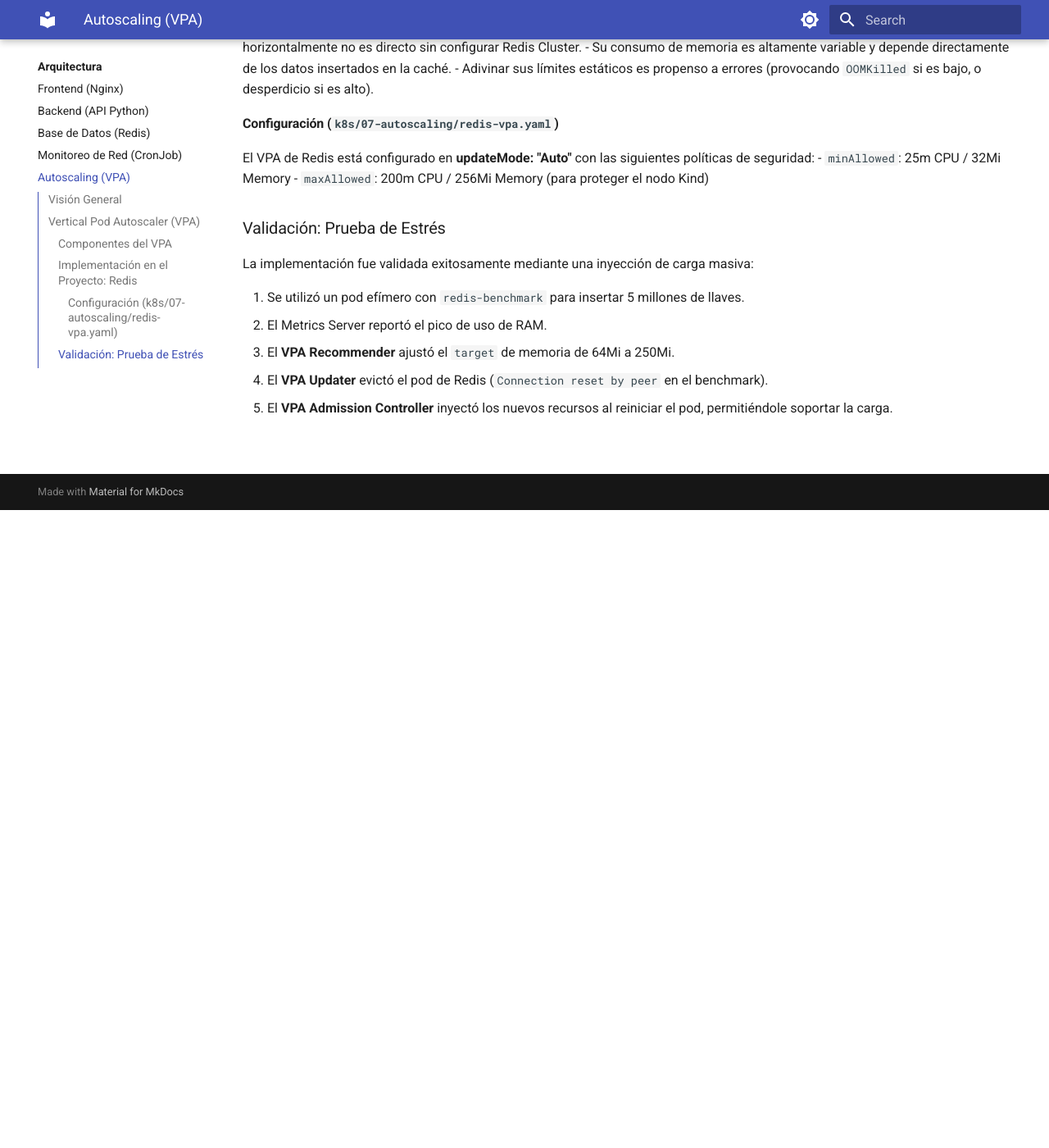
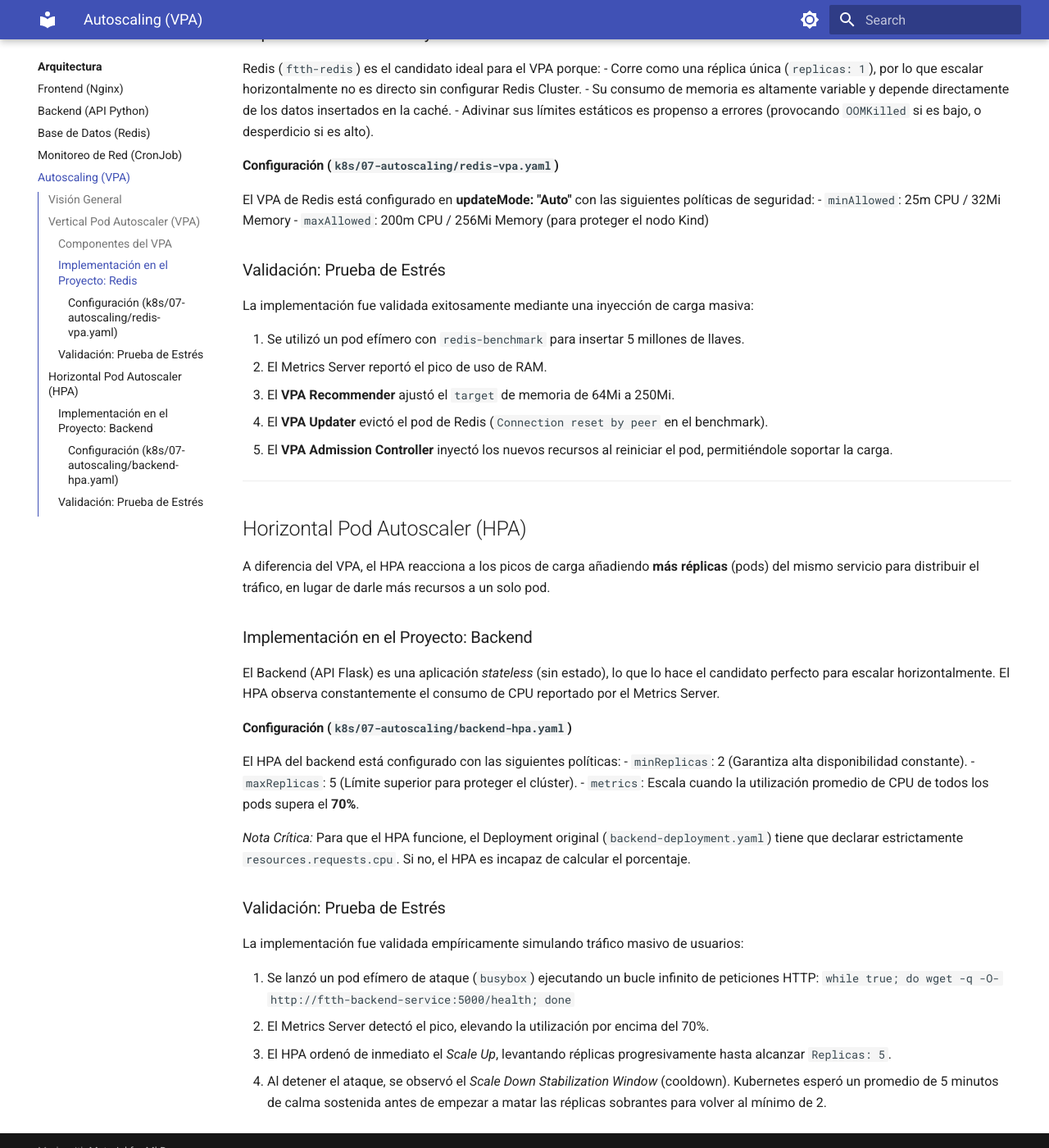
Before and after one commit to LabordaSebastian/proyecto-k8s-ftth, an MkDocs documentation site: the page built from docs/architecture/autoscaling.md, in a window 1280 px wide and 1400 px high, scrolled down 778 px. Shown: the whole window at 82% size. Built offline with MkDocs 1.6.1 and Material for MkDocs 9.7.7, drawn with Linux system fonts in a browser that asks for light colours; some of the changed text lies outside the part shown.

Commit message:
feat(autoscaling): implement HPA for backend with validation rules
- Added HorizontalPodAutoscaler for ftth-backend (70% CPU target)
- Documented HPA and Scale Down Stabilization Window (Cooldown)
- Enforced new mandatory validation rules in Orchestrator (AGENTS.md)

```diff
--- a/docs/architecture/autoscaling.md
+++ b/docs/architecture/autoscaling.md
@@ -4,7 +4,9 @@
 
 El proyecto implementa estrategias avanzadas de escalado de recursos para garantizar la estabilidad de los componentes bajo carga, mientras se protegen los recursos del clúster subyacente (nodos de Kind).
 
-Actualmente, la estrategia principal se basa en el **Vertical Pod Autoscaler (VPA)**.
+La estrategia de escalado es híbrida:
+- **Vertical (VPA)**: Aplicado a bases de datos en memoria (Redis) donde escalar horizontalmente es complejo por el estado de los datos.
+- **Horizontal (HPA)**: Aplicado a cargas de trabajo *stateless* (Backend API) donde añadir nuevas réplicas es instantáneo y seguro.
 
 ## Vertical Pod Autoscaler (VPA)
 
@@ -35,3 +37,29 @@ La implementación fue validada exitosamente mediante una inyección de carga ma
 3. El **VPA Recommender** ajustó el `target` de memoria de 64Mi a 250Mi.
 4. El **VPA Updater** evictó el pod de Redis (`Connection reset by peer` en el benchmark).
 5. El **VPA Admission Controller** inyectó los nuevos recursos al reiniciar el pod, permitiéndole soportar la carga.
+
+---
+
+## Horizontal Pod Autoscaler (HPA)
+
+A diferencia del VPA, el HPA reacciona a los picos de carga añadiendo **más réplicas** (pods) del mismo servicio para distribuir el tráfico, en lugar de darle más recursos a un solo pod.
+
+### Implementación en el Proyecto: Backend
+El Backend (API Flask) es una aplicación *stateless* (sin estado), lo que lo hace el candidato perfecto para escalar horizontalmente. El HPA observa constantemente el consumo de CPU reportado por el Metrics Server.
+
+#### Configuración (`k8s/07-autoscaling/backend-hpa.yaml`)
+El HPA del backend está configurado con las siguientes políticas:
+- `minReplicas`: 2 (Garantiza alta disponibilidad constante).
+- `maxReplicas`: 5 (Límite superior para proteger el clúster).
+- `metrics`: Escala cuando la utilización promedio de CPU de todos los pods supera el **70%**.
+
+*Nota Crítica:* Para que el HPA funcione, el Deployment original (`backend-deployment.yaml`) tiene que declarar estrictamente `resources.requests.cpu`. Si no, el HPA es incapaz de calcular el porcentaje.
+
+### Validación: Prueba de Estrés
+La implementación fue validada empíricamente simulando tráfico masivo de usuarios:
+
+1. Se lanzó un pod efímero de ataque (`busybox`) ejecutando un bucle infinito de peticiones HTTP:
+   `while true; do wget -q -O- http://ftth-backend-service:5000/health; done`
+2. El Metrics Server detectó el pico, elevando la utilización por encima del 70%.
+3. El HPA ordenó de inmediato el *Scale Up*, levantando réplicas progresivamente hasta alcanzar `Replicas: 5`.
+4. Al detener el ataque, se observó el *Scale Down Stabilization Window* (cooldown). Kubernetes esperó un promedio de 5 minutos de calma sostenida antes de empezar a matar las réplicas sobrantes para volver al mínimo de 2.
```
Also changed, not shown: AGENTS.md (+2 -1 lines), docs/architecture/cka-concepts.md (+7 -0 lines), docs/harness-engineering/agents.md (+12 -2 lines), 1 other file.
